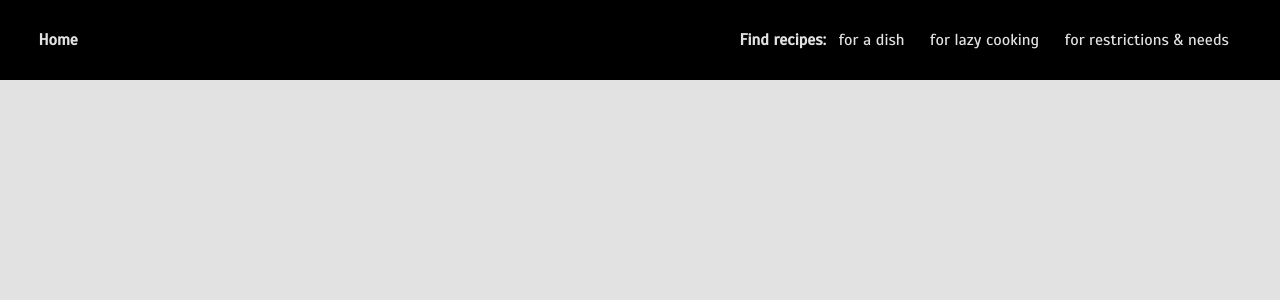
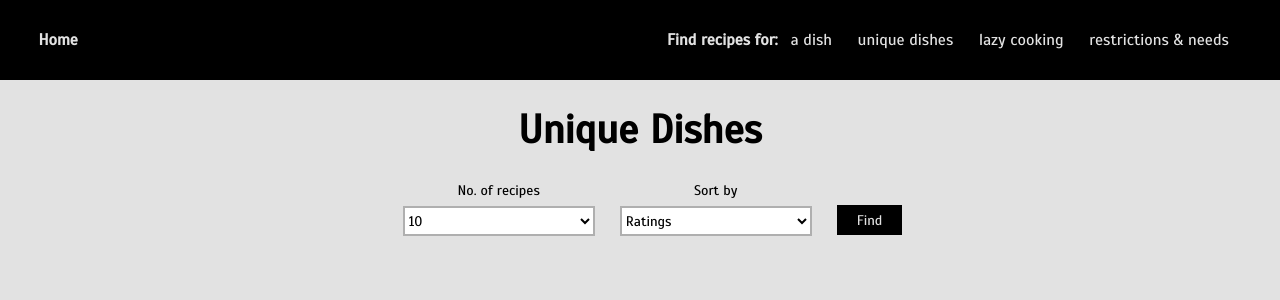
Before and after one commit to tatran5/CIS-550-Final-Project, a React (Create React App) app in the folder client/: page /for-unique-dishes in a window 1280 px wide. Shown: the top 300 px of the page. Built offline with nearby package versions, Linux system fonts and the light colour scheme.

Commit message:
finished adding last query

```diff
--- a/client/src/components/App.js
+++ b/client/src/components/App.js
@@ -9,6 +9,7 @@ import NavBar from './helpers/NavBar'
 import ForDish from './ForDish'
 import ForLazyCooking from './ForLazyCooking'
 import ForRestrictionsNeeds from './ForRestrictionsNeeds'
+import UniqueDishes from './UniqueDishes'
 
 export default class App extends React.Component {
 
@@ -39,6 +40,10 @@ export default class App extends React.Component {
 							path="/for-restrictions-and-needs"
 							render={() => <ForRestrictionsNeeds />}
 						/>
+						<Route
+							path="/for-unique-dishes"
+							render={() => <UniqueDishes />}
+						/>
 					</Switch>
 				</Router>
 			</div>
--- /dev/null
+++ b/client/src/components/UniqueDishes.js
@@ -0,0 +1,59 @@
+import React, { useState } from 'react'
+import InputDropdown from './helpers/InputDropdown'
+import RecipeCard from './helpers/RecipeCard'
+import {
+	sortByWithIngredients as sortByConsts,
+	recipeCount as recipeCountConsts,
+	matchCategoryWithDb
+} from './helpers/Consts'
+import '../style/ForLeftover.css'
+
+const UniqueDishes = () => {
+
+	const [recipeCount, setRecipeCount] = useState(recipeCountConsts.options[0])
+	const [sortBy, setSortBy] = useState(sortByConsts.options[0])
+	const [recipes, setRecipes] = useState([])
+
+	const fetchResults = () => {
+		const params = new URLSearchParams()
+		params.append('recipeCount', recipeCount)
+		params.append('sortBy', matchCategoryWithDb(sortBy))
+		console.log(sortBy)
+
+		fetch('/unique?' + params)
+			.then(res => {
+				const json = res.json()
+				return json
+			})
+			.then(data => {
+				console.log(data)
+				setRecipes(data)
+			})
+			.catch(e => {
+				console.log(e)
+				return alert('Something went wrong while fetching result')
+			})
+	}
+
+	return (
+		<div className='ForLeftover'>
+			<div className='title'>Unique Dishes</div>
+			<div className='inputs'>
+				<InputDropdown name='recipe-count' title={recipeCountConsts.title}
+					onSelectionChange={setRecipeCount} options={recipeCountConsts.options} />
+				<InputDropdown name='sort-by' title={sortByConsts.title}
+					onSelectionChange={setSortBy} options={sortByConsts.options} />
+				<div className='button' onClick={e => fetchResults()}>Find</div>
+			</div>
+			<div className='results-container'>
+				{recipes.map((recipe, i) =>
+					<div key={`recipe-${i}`}>
+						<RecipeCard recipe={recipe}/>
+					</div>
+				)}
+			</div>
+		</div>
+	)
+}
+
+export default UniqueDishes;
--- a/client/src/components/helpers/NavBar.js
+++ b/client/src/components/helpers/NavBar.js
@@ -5,10 +5,11 @@ const NavBar = () => {
 	return (
 		<div className='NavBar'>
 			<a className='nav home' href="/">Home</a>
-			<div className='page-listing'>Find recipes:</div>
-			<a className='nav for' href="/for-a-dish">for a dish</a>
-			<a className='nav for' href="/for-lazy-cooking">for lazy cooking</a>
-			<a className='nav for' href="/for-restrictions-and-needs">for restrictions & needs</a>
+			<div className='page-listing'>Find recipes for:</div>
+			<a className='nav for' href="/for-a-dish">a dish</a>
+			<a className='nav for' href="/for-unique-dishes">unique dishes</a>
+			<a className='nav for' href="/for-lazy-cooking">lazy cooking</a>
+			<a className='nav for' href="/for-restrictions-and-needs">restrictions & needs</a>
 		</div>)
 }
 
```
Also changed, not shown: 2 other files (tests, documents, lock files or other folders).
